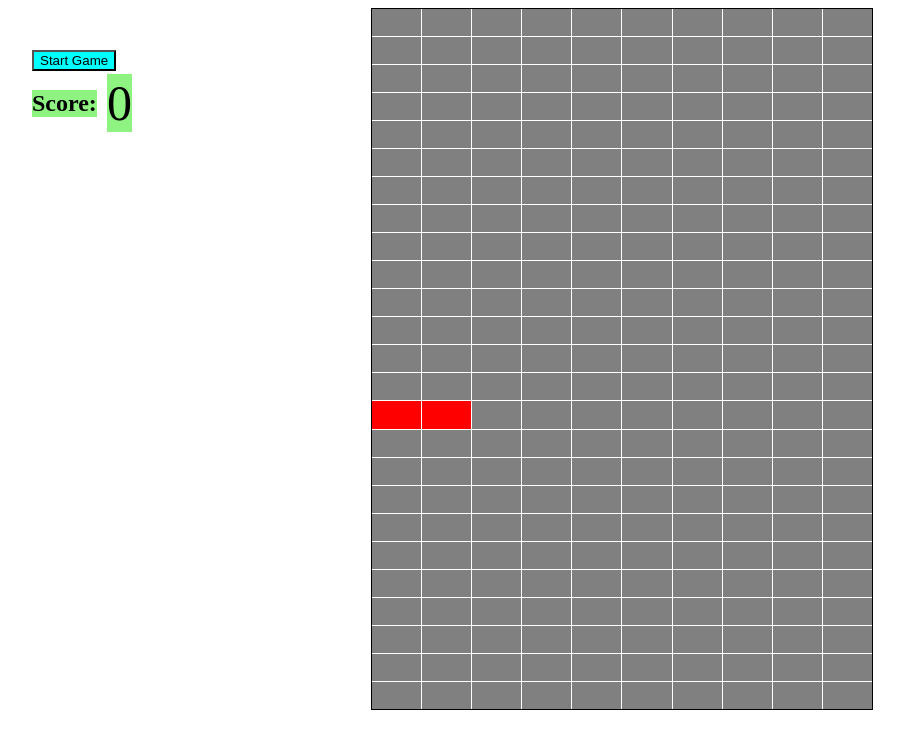
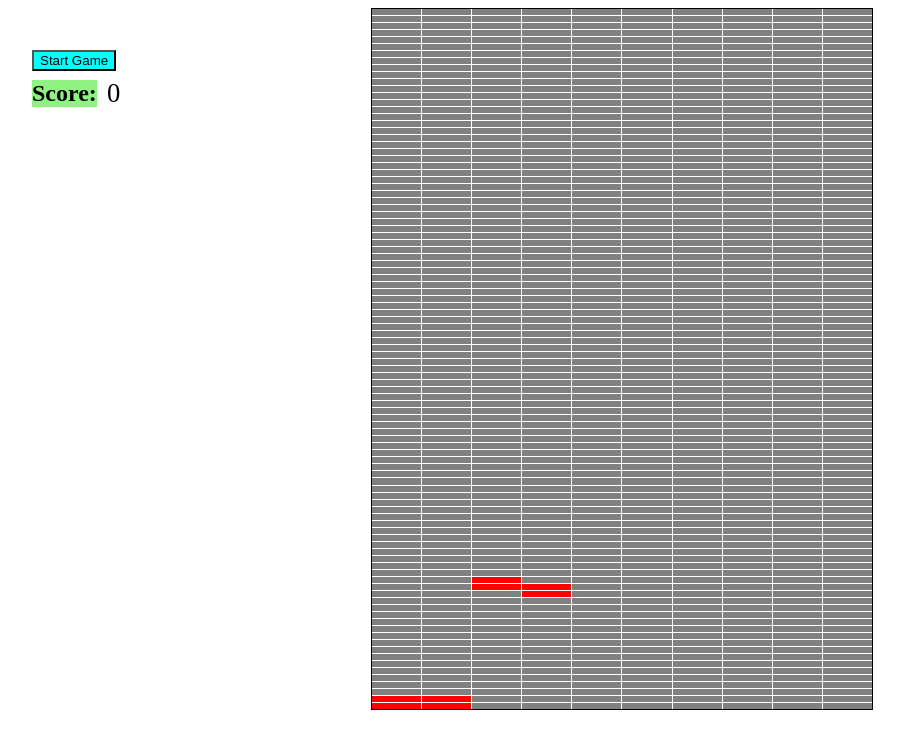
Before and after one commit to ArturGR3/tetris_OOP_JS, a plain HTML site: page index.html in a window 1280 px wide. Both pictures are taken after a click on the button "Start Game". Shown: the whole page, without its empty margins (18-922 px from the left). Drawn offline with Linux system fonts and the light colour scheme.

Commit message:
Refactor game layout and scoring display; adjust styles and board initialization parameters
- Updated HTML structure to include a game container and score display.
- Removed redundant score display from the main body.
- Adjusted CSS for score positioning and font size.
- Enhanced board.js with comments for clarity and improved logic checks.
- Modified index.js to change board dimensions and speed settings.

```diff
--- a/index.html
+++ b/index.html
@@ -7,7 +7,13 @@
     <link rel="stylesheet" href="style.css" />
   </head>
   <body>
-    <div id="board"></div>
+    <div class="game-container">
+      <div id="board"></div>
+      <div class="scorediv">
+        <h2 id="score">Score:</h2>
+        <span id="scorePoints">0</span>
+      </div>
+    </div>
 
     <div id="gameOverScreen">
       <div class="game-over-content">
@@ -17,11 +23,6 @@
     </div>
 
     <button id="startButton">Start Game</button>
-
-    <div class="scorediv">
-      <h2 id="score">Score:</h2>
-      <span id="scorePoints">0</span>
-    </div>
   </body>
   <script src="src/index.js" type="module"></script>
 </html>
--- a/src/board.js
+++ b/src/board.js
@@ -11,7 +11,7 @@ export default class Board {
     this.currentPiece = null;
     this.board = this.createEmptyBoard(); // initializing board with zeros
     this.domBoard = this.createDOMBoard(); // create a DOM object for the board
-    this.setupControls();
+    this.setupControls(); // Setup keys strokes
     this.score = 0;
   }
 
@@ -92,10 +92,9 @@ export default class Board {
 
     if (this.canSpawnNewPiece(randomColumn)) {
       let pieceType = [Square, Stick, BrokenStick][Math.floor(Math.random() * 3)];
-      //   let pieceType = Square;
       this.currentPiece = new pieceType(0, randomColumn, this.activeColor);
-      this.drawPiece(); // New method we'll create
-      this.movePieceToStop(); // We'll modify this
+      this.drawPiece();
+      this.movePieceToStop();
     } else {
       document.getElementById("gameOverScreen").style.display = "flex";
       document.getElementById("startButton").style.display = "none";
@@ -105,7 +104,11 @@ export default class Board {
   canMoveLeft() {
     let leftCells = this.currentPiece.getLeftCells();
     // Check if any left cell would hit wall or another piece
-    return !leftCells.some(([row, col]) => col <= 0 || this.board[row][col - 1] === 1);
+    return !leftCells.some(
+      ([row, col]) =>
+        col <= 0 || // boarder check
+        this.board[row][col - 1] === 1 // occupied check
+    );
   }
 
   moveLeft() {
@@ -172,10 +175,8 @@ export default class Board {
     this.currentInterval = setInterval(() => {
       // Get bottom cells from the piece itself
       let bottomCells = this.currentPiece.getBottomCells();
-      console.log(`bottomcells: ${bottomCells}`);
       // Check if any bottom cell would hit something in next position
       let willHit = bottomCells.some(([r, c]) => this.stopMove(r + 1, c));
-      console.log(`willHit ${willHit}`);
       if (willHit) {
         clearInterval(this.currentInterval);
         this.currentInterval = null;
@@ -237,8 +238,8 @@ export default class Board {
   removeRowIfFilled() {
     for (let i = 0; i < this.board.length; i++) {
       if (this.board[i].every((cell) => cell === 1)) {
+        // full row completion
         this.scoring();
-        // Updating active flag on the row that is complete and rearanging it 'colapsing'
         this.board[i].fill(0);
         this.board = [this.board[i], ...this.board.slice(0, i), ...this.board.slice(i + 1)];
 
--- a/src/index.js
+++ b/src/index.js
@@ -3,4 +3,4 @@
 import Board from "./board.js";
 
 // console.log("Board");
-const newBoard = new Board(25, 10, "grey", "red", 200);
+const newBoard = new Board(100, 10, "grey", "red", 10);
--- a/style.css
+++ b/style.css
@@ -45,18 +45,17 @@
   justify-content: center;
   align-items: center;
   position: absolute;
-  top: 70px;
+  top: 60px;
   left: 50px;
+  gap: 10px; /* Added space between score and scorePoints */
 }
 
 #score {
   background-color: rgb(143, 243, 130);
-  margin-right: 10px; /* Added space between score and scorePoints */
 }
 
 #scorePoints {
   color: black;
-  background-color: rgb(143, 243, 130);
   font-weight: 200;
-  font-size: 50px;
+  font-size: 20pt;
 }
```
